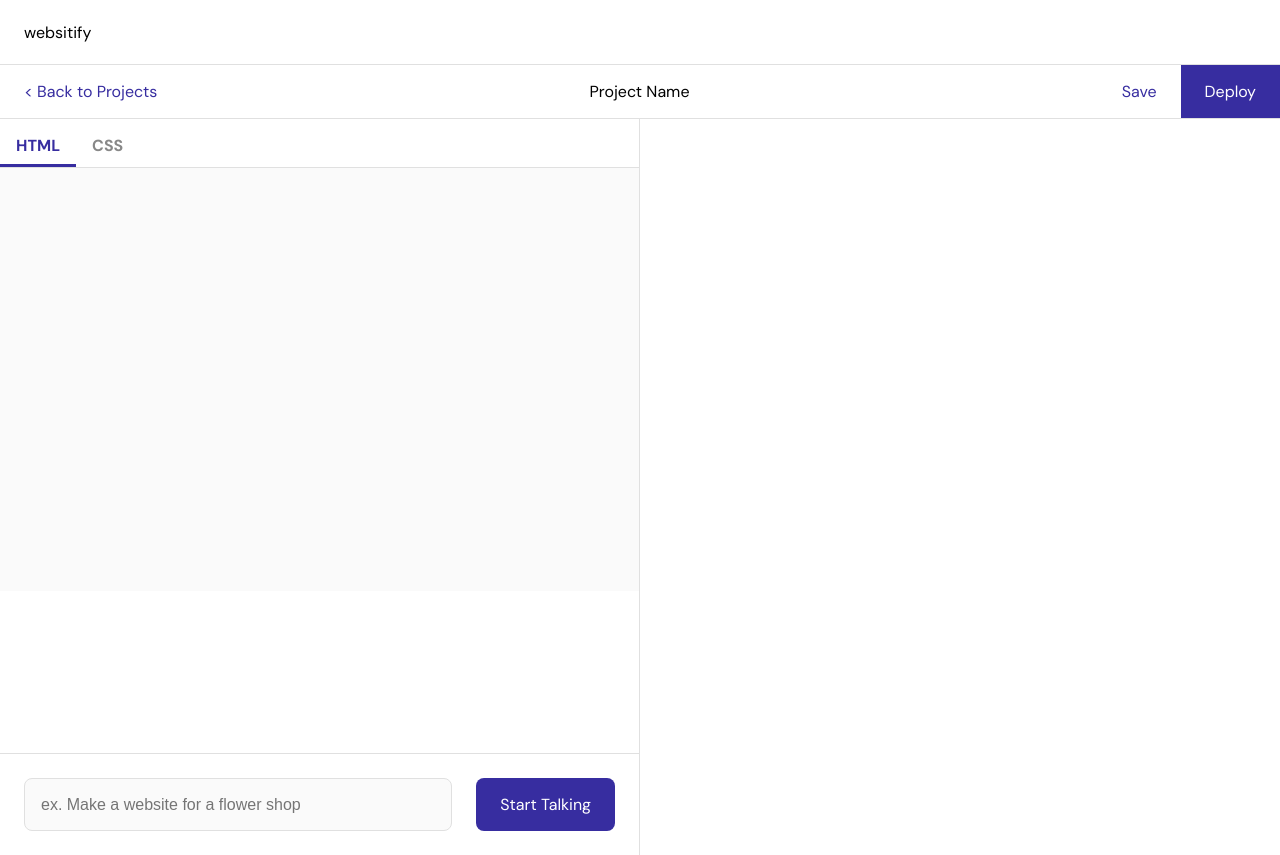
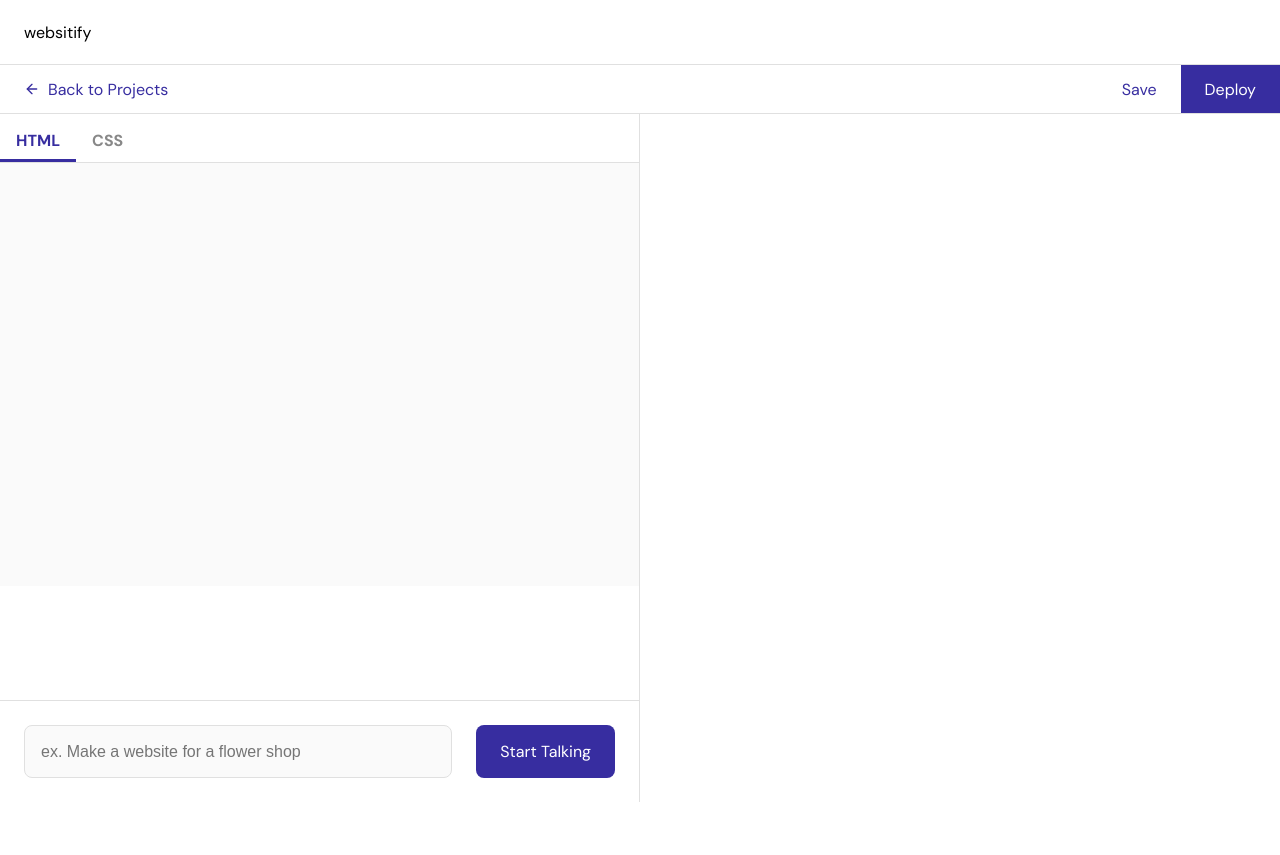
Before and after one commit to HaoChiBao/hackthe6ix10, a React (Create React App) app in the folder client/: page / in a window 1280 px wide. After the commit the page ends 802 px from the top, so only its background shows below. Built offline with nearby package versions, Linux system fonts and the light colour scheme; no server answers; the database is empty; the HTML template or start-up script is replaced by a standard one.

Commit message:
save project name

```diff
--- a/client/package.json
+++ b/client/package.json
@@ -9,6 +9,7 @@
     "dompurify": "^3.1.6",
     "firebase": "^10.12.5",
     "jsdom": "^24.1.1",
+    "lucide-react": "^0.424.0",
     "react": "^18.3.1",
     "react-dom": "^18.3.1",
     "react-router-dom": "^6.26.0",
--- a/client/src/App.css
+++ b/client/src/App.css
@@ -34,10 +34,15 @@ body {
   justify-content: space-between;
   align-items: center;
   border-bottom: 1px solid var(--border);
+  height: 3rem;
 }
 
 .render-button {
+  display: flex;
   border-radius: 0;
+  height: 3rem;
+  align-items: center;
+  justify-content: center;
 }
 
 .save-button,
@@ -45,6 +50,10 @@ body {
   background: #fff;
   border-radius: 0;
   color: var(--brand);
+  display: flex;
+  align-items: center;
+  gap: 8px;
+  height: 3rem;
 }
 
 .save-button:hover,
@@ -67,7 +76,7 @@ main {
 .interface {
   display: grid;
   grid-template-columns: repeat(2, 1fr);
-  height: calc(100% - 4rem);
+  height: calc(100% - 7rem);
 }
 
 form {
@@ -154,3 +163,22 @@ textarea {
   display: flex;
   justify-content: flex-end;
 }
+
+.project-name-input {
+  text-align: center;
+  background: white;
+  outline: none;
+  border: none;
+  max-width: min-content;
+  text-wrap: nowrap;
+  font-style: "DM Sans", sans-serif;
+}
+
+.project-name-input:focus {
+  font-style: "DM Sans", sans-serif;
+  color: var(--brand);
+}
+
+.project-name {
+  padding: 1rem;
+}
--- a/client/src/_components/renderer.jsx
+++ b/client/src/_components/renderer.jsx
@@ -2,10 +2,13 @@ import React, { useState, useEffect, useRef } from "react";
 import DOMPurify from "dompurify";
 import { db } from "../firebase";
 import { doc, getDoc, updateDoc } from "firebase/firestore";
+import { ArrowLeft } from "lucide-react";
 
 export default function Renderer() {
   const [htmlInput, setHtmlInput] = useState(``);
   const [cssInput, setCssInput] = useState(``);
+  const [projectName, setProjectName] = useState("");
+  const [isEditingName, setIsEditingName] = useState(false);
   const iframeRef = useRef(null);
 
   const [input, setInput] = useState(``);
@@ -16,6 +19,38 @@ export default function Renderer() {
   const [sanitizedHTML, setSanitizedHTML] = useState(
     DOMPurify.sanitize(htmlInput)
   );
+
+  const projectId = "sZiN5fts7q0ATyvnIo4c";
+
+  useEffect(() => {
+    const fetchData = async () => {
+      try {
+        const projectNameDoc = await getDoc(doc(db, "projects", projectId));
+
+        const htmlDoc = await getDoc(
+          doc(db, "projects", projectId, "files", "html")
+        );
+        const cssDoc = await getDoc(
+          doc(db, "projects", projectId, "files", "css")
+        );
+
+        if (htmlDoc.exists()) {
+          setHtmlInput(htmlDoc.data().value);
+        }
+
+        if (cssDoc.exists()) {
+          setCssInput(cssDoc.data().value);
+        }
+
+        if (projectNameDoc.exists()) {
+          setProjectName(projectNameDoc.data().name);
+        }
+      } catch (error) {
+        console.error("Error fetching files:", error);
+      }
+    };
+    fetchData();
+  }, [projectId]);
 
   useEffect(() => {
     const iframeDocument = iframeRef.current?.contentDocument;
@@ -75,8 +110,6 @@ export default function Renderer() {
 
   const handleSave = async () => {
     try {
-      const projectId = "sZiN5fts7q0ATyvnIo4c";
-
       await updateDoc(doc(db, "projects", projectId, "files", "html"), {
         value: htmlInput,
       });
@@ -95,12 +128,50 @@ export default function Renderer() {
     setActiveTab(tab);
   };
 
+  const handleNameClick = () => {
+    setIsEditingName(true);
+  };
+
+  const handleNameChange = (e) => {
+    setProjectName(e.target.value);
+  };
+
+  const handleNameKeyDown = async (e) => {
+    if (e.key === "Enter") {
+      try {
+        await updateDoc(doc(db, "projects", projectId), {
+          name: projectName,
+        });
+        setIsEditingName(false);
+      } catch (error) {
+        console.error("Error updating project name:", error);
+      }
+    }
+  };
+
   return (
     <main>
       <header>websitify</header>
       <div className="top-bar">
-        <button className="back-button">{"<"} Back to Projects</button>
-        <p>Project Name</p>
+        <button className="back-button">
+          <ArrowLeft size={16} />
+          Back to Projects
+        </button>
+        <div onClick={handleNameClick}>
+          {isEditingName ? (
+            <input
+              type="text"
+              value={projectName}
+              onChange={handleNameChange}
+              onKeyDown={handleNameKeyDown}
+              onBlur={() => setIsEditingName(false)}
+              className="project-name-input"
+              autoFocus
+            />
+          ) : (
+            <p className="project-name">{projectName}</p>
+          )}
+        </div>
         <div className="button-container">
           <button onClick={handleSave} className="save-button">
             Save
```
Also changed, not shown: 1 other file (tests, documents, lock files or other folders).
